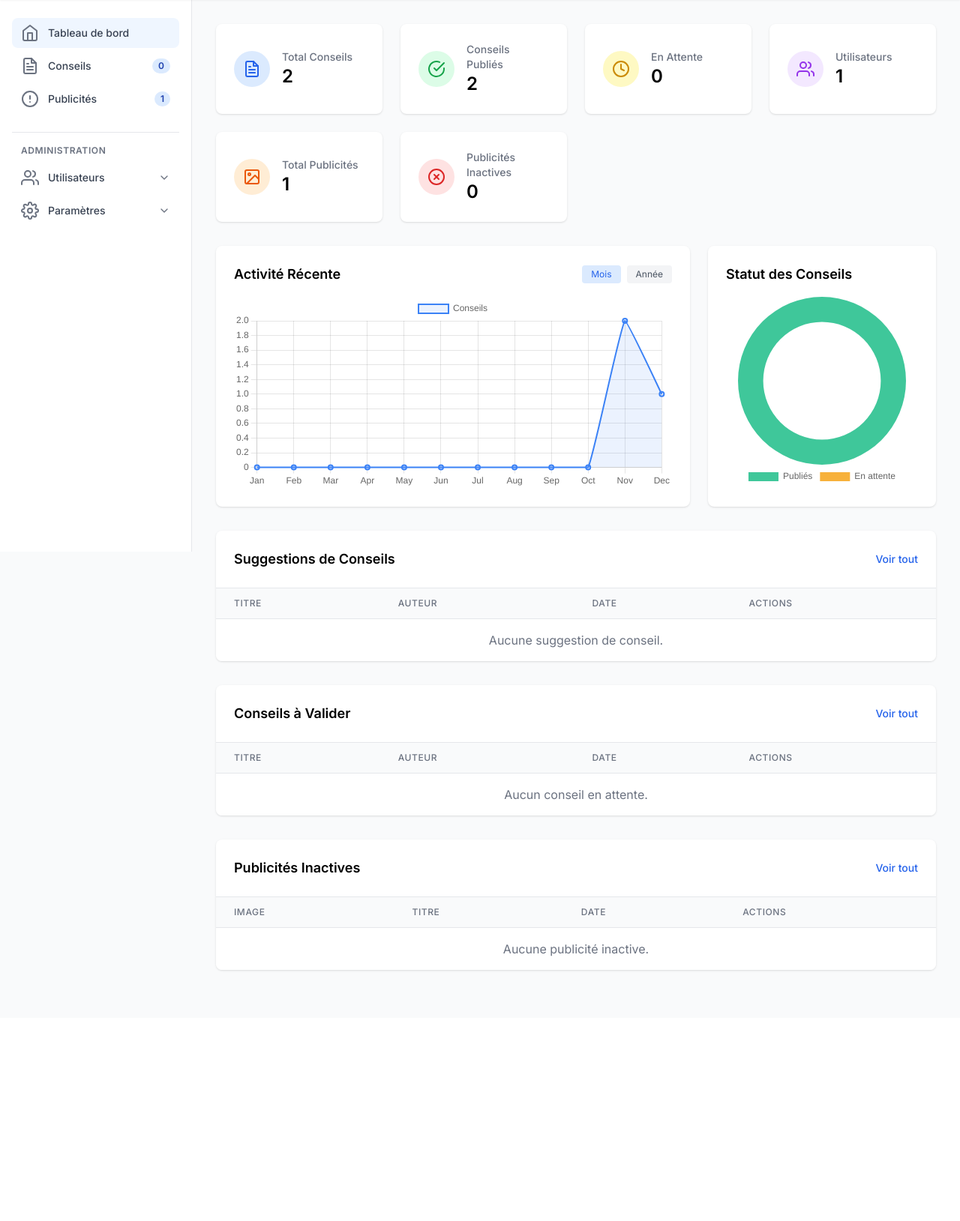
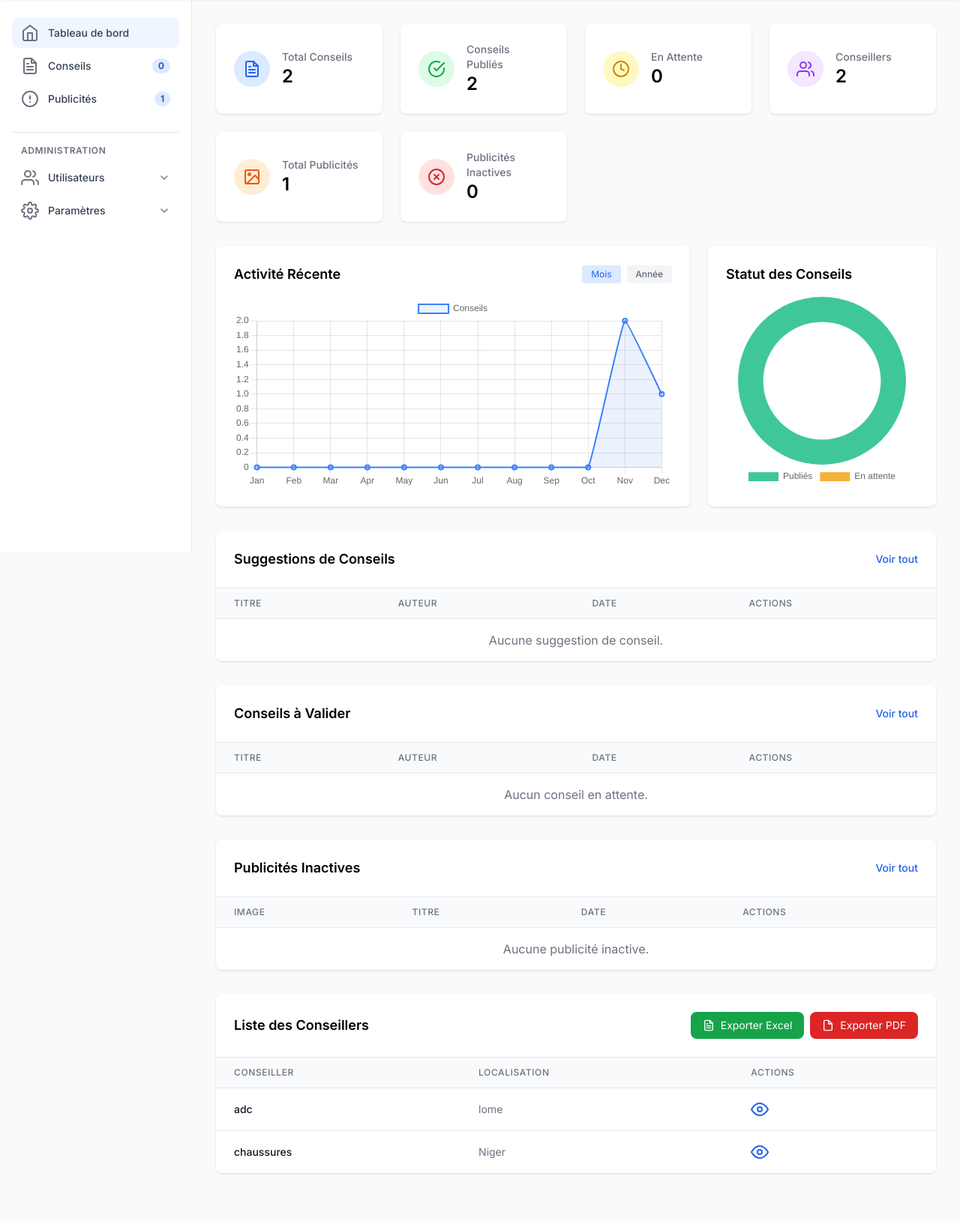
Before and after one commit to Donchaminade/conseildash, a PHP site: page / in a window 1280 px wide. Shown: the part 64-1693 px from the top of the page at 75% size. Before the commit the page ends 1360 px from the top, so only its background shows below. Run offline with PHP 8.4, Linux system fonts and the light colour scheme; data comes from the database, SQL or seed files in the repository; some libraries are stand-ins or nearby versions.

Commit message:
ajout du tableau de la liste des conseillers

```diff
--- a/includes/sidebar.php
+++ b/includes/sidebar.php
@@ -44,7 +44,7 @@ $current_page = basename($_SERVER['PHP_SELF']);
                             <i data-feather="chevron-down" class="text-gray-500 w-4 h-4 transform group-hover:rotate-180 transition-transform"></i>
                         </div>
                         <div class="pl-4 mt-1 space-y-1 hidden" id="usersMenu">
-                            <a href="#" class="block px-3 py-1.5 text-sm text-gray-600 hover:bg-gray-100 rounded-lg">Tous les utilisateurs</a>
+                            <a href="conseillers_list.php" class="block px-3 py-1.5 text-sm text-gray-600 hover:bg-gray-100 rounded-lg">Liste des Conseillers</a>
                             <a href="#" class="block px-3 py-1.5 text-sm text-gray-600 hover:bg-gray-100 rounded-lg">Rôles</a>
                             <a href="#" class="block px-3 py-1.5 text-sm text-gray-600 hover:bg-gray-100 rounded-lg">Permissions</a>
                         </div>
--- a/index.php
+++ b/index.php
@@ -31,13 +31,23 @@ try {
     $inactive_publicites_stmt = $pdo->query('SELECT COUNT(*) FROM publicites WHERE is_active = 0');
     $inactive_publicites = $inactive_publicites_stmt->fetchColumn();
 
+    // --- Statistiques et listes pour les conseillers ---
+    // Total des conseillers uniques
+    $total_conseillers_stmt = $pdo->query('SELECT COUNT(DISTINCT author) FROM conseils');
+    $total_conseillers = $total_conseillers_stmt->fetchColumn();
+
+    // Liste des conseillers uniques avec leur localisation
+    $conseillers_list_stmt = $pdo->query('SELECT DISTINCT author, location FROM conseils ORDER BY author ASC LIMIT 5');
+    $conseillers_list = $conseillers_list_stmt->fetchAll();
+
 } catch (\PDOException $e) {
-    // En cas d'erreur, on peut afficher un message ou initialiser les variables à 0
-    // Pour la production, il serait préférable de logger l'erreur.
     error_log($e->getMessage());
     $total_conseils = $published_conseils = $pending_conseils = $total_users = $active_pubs = 0;
-    $total_publicites = 0;
-    $inactive_publicites = 0;
+    $total_publicites = $inactive_publicites = 0;
+    $pending_conseils_list = [];
+    $inactive_publicites_list = [];
+    $total_conseillers = 0;
+    $conseillers_list = [];
 }
 ?>
 <!DOCTYPE html>
@@ -94,8 +104,8 @@ try {
                         <i data-feather="users"></i>
                     </div>
                     <div>
-                        <h3 class="text-gray-500 text-sm font-medium">Utilisateurs</h3>
-                        <p class="text-2xl font-semibold"><?= $total_users ?></p>
+                        <h3 class="text-gray-500 text-sm font-medium">Conseillers</h3>
+                        <p class="text-2xl font-semibold"><?= $total_conseillers ?></p>
                     </div>
                 </div>
 
@@ -310,6 +320,58 @@ try {
                     </table>
                 </div>
             </div>
+
+            <!-- Nouveau : Liste des Conseillers -->
+            <div class="bg-white rounded-lg shadow overflow-hidden mb-8">
+                <div class="flex justify-between items-center p-6 border-b">
+                    <h2 class="text-lg font-semibold">Liste des Conseillers</h2>
+                    <div class="flex space-x-2">
+                        <a href="export_conseillers_excel.php" class="bg-green-600 hover:bg-green-700 text-white px-4 py-2 rounded-lg flex items-center text-sm">
+                            <i data-feather="file-text" class="mr-2 w-4 h-4"></i> Exporter Excel
+                        </a>
+                        <a href="export_conseillers_pdf.php" class="bg-red-600 hover:bg-red-700 text-white px-4 py-2 rounded-lg flex items-center text-sm">
+                            <i data-feather="file" class="mr-2 w-4 h-4"></i> Exporter PDF
+                        </a>
+                    </div>
+                </div>
+                <div class="overflow-x-auto">
+                    <table class="min-w-full divide-y divide-gray-200">
+                        <thead class="bg-gray-50">
+                            <tr>
+                                <th scope="col" class="px-6 py-3 text-left text-xs font-medium text-gray-500 uppercase tracking-wider">Conseiller</th>
+                                <th scope="col" class="px-6 py-3 text-left text-xs font-medium text-gray-500 uppercase tracking-wider">Localisation</th>
+                                <th scope="col" class="px-6 py-3 text-left text-xs font-medium text-gray-500 uppercase tracking-wider">Actions</th>
+                            </tr>
+                        </thead>
+                        <tbody class="bg-white divide-y divide-gray-200">
+                            <?php if (empty($conseillers_list)): ?>
+                                <tr>
+                                    <td colspan="3" class="px-6 py-4 text-center text-gray-500">Aucun conseiller trouvé.</td>
+                                </tr>
+                            <?php else: ?>
+                                <?php foreach ($conseillers_list as $conseiller): ?>
+                                    <tr>
+                                        <td class="px-6 py-4 whitespace-nowrap">
+                                            <div class="text-sm font-medium text-gray-900"><?= htmlspecialchars($conseiller['author']) ?></div>
+                                        </td>
+                                        <td class="px-6 py-4 whitespace-nowrap">
+                                            <div class="text-sm text-gray-500"><?= htmlspecialchars($conseiller['location'] ?? 'Non spécifié') ?></div>
+                                        </td>
+                                        <td class="px-6 py-4 whitespace-nowrap text-sm font-medium">
+                                            <div class="flex space-x-2">
+                                                <!-- Action "Voir les conseils de ce conseiller" ou autre -->
+                                                <a href="conseils.php?author=<?= urlencode($conseiller['author']) ?>" class="text-blue-600 hover:text-blue-900" title="Voir les conseils">
+                                                    <i data-feather="eye"></i>
+                                                </a>
+                                            </div>
+                                        </td>
+                                    </tr>
+                                <?php endforeach; ?>
+                            <?php endif; ?>
+                        </tbody>
+                    </table>
+                </div>
+            </div>
         </main>
     </div>
 
```
Also changed, not shown: conseillers_list.php (added, +84 -0 lines), export_conseillers_excel.php (added, +34 -0 lines), export_conseillers_pdf.php (added, +79 -0 lines).
